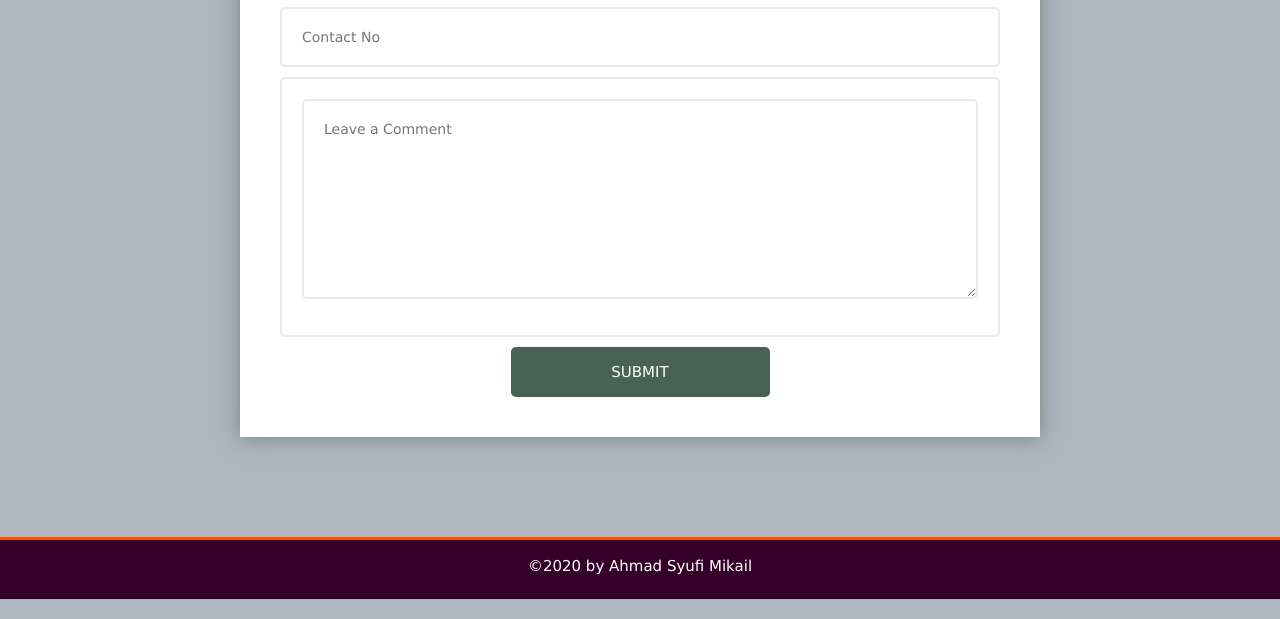
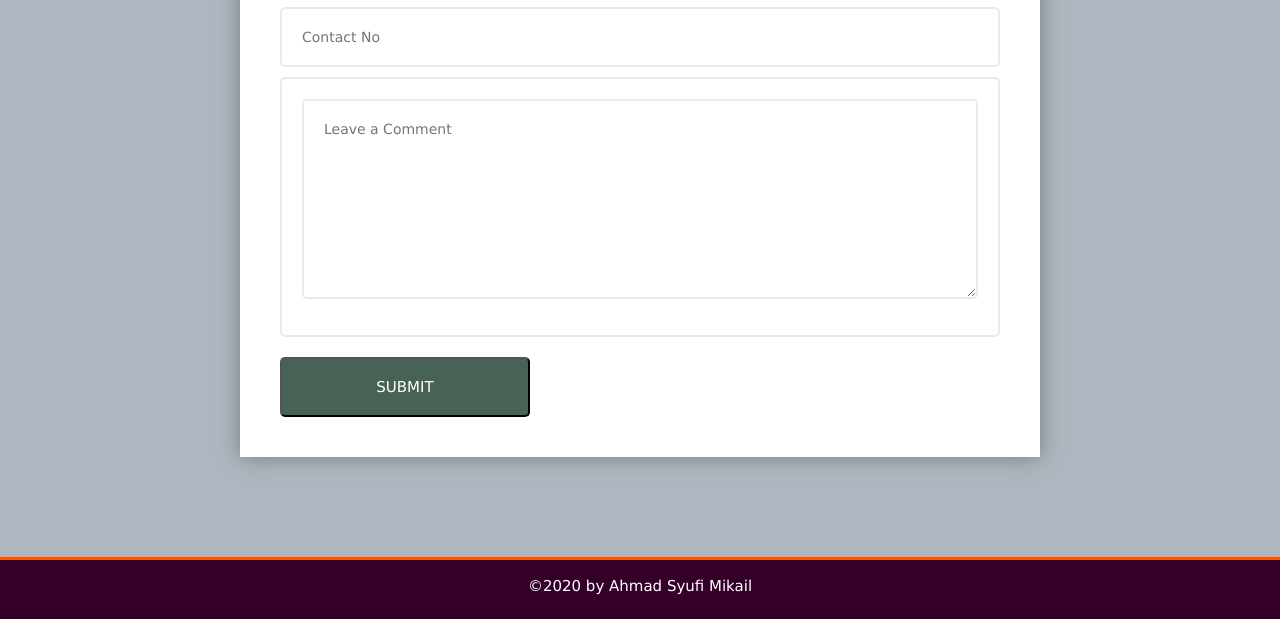
Before and after one commit to miikail/ID_S10208124_AhmadSyufiMikail_Assg1_website, a plain HTML site: page contact.html in a window 1280 px wide. Shown: the part 809-1428 px from the top of the page. Drawn offline with Linux system fonts and the light colour scheme.

Commit message:
change button

```diff
--- a/contact.html
+++ b/contact.html
@@ -35,7 +35,7 @@
     </section>
 
     <!-- FORMS -->
-    <section id="forms">
+    <form id="forms">
       <div class="container">
         <h1>Contact Me</h1>
         <div class="login">
@@ -50,10 +50,11 @@
         <div class="comments">
           <textarea class="area" placeholder="Leave a Comment"></textarea>
         </div>
-
-        <div class="button">Submit</div>
+        <div>
+          <button class="button">Submit</button>
+        </div>
       </div>
-    </section>
+    </form>
 
     <!-- FOOTER -->
     <footer>
--- a/css/style.css
+++ b/css/style.css
@@ -246,9 +246,9 @@ body{
   }
 
   .button{
-    width: 259px;
+    width: 250px;
     background: #486255;
-    height: 50px;
+    height: 60px;
     text-align: center;
     line-height: 50px;
     color: #ffffff;
@@ -256,6 +256,7 @@ body{
     margin: 0 auto;
     cursor: pointer;
     border-radius: 5px;
+    margin-top: 10px;
   }
 
   .input:focus,
```
